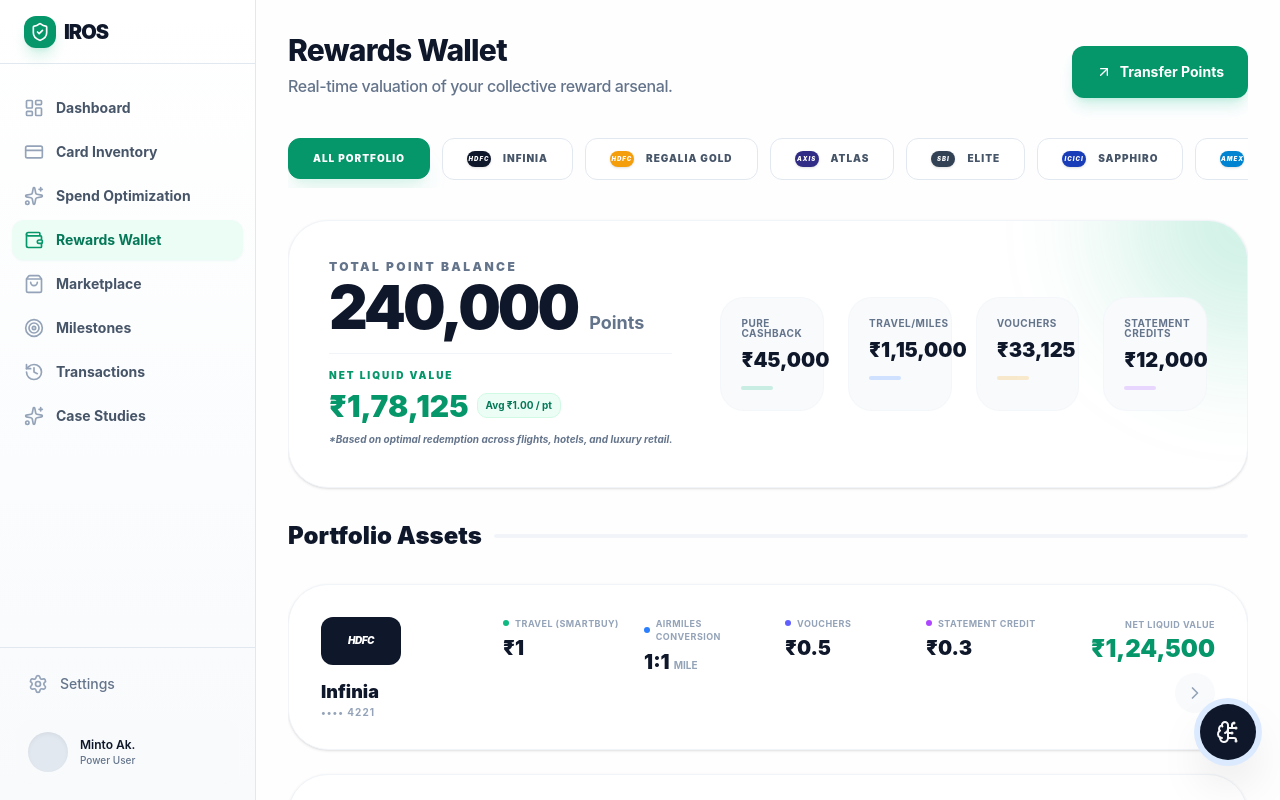
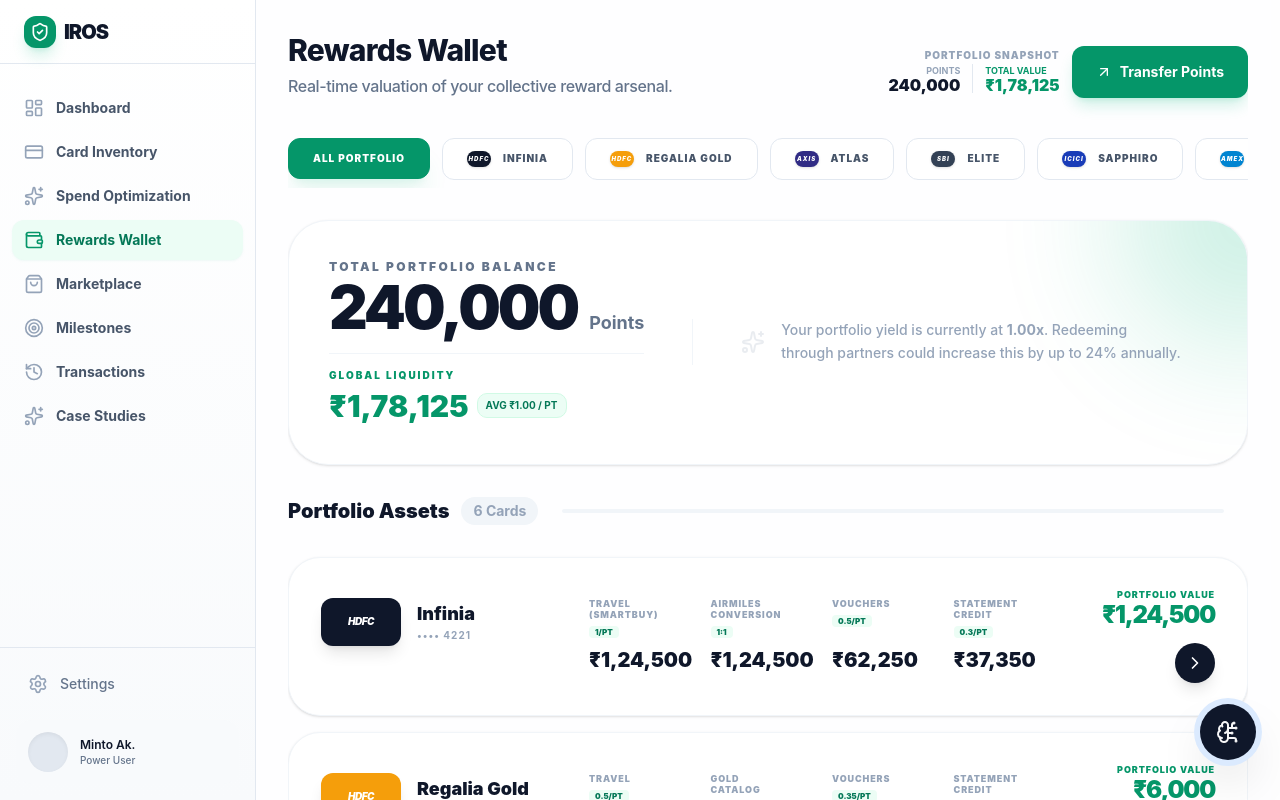
Before and after one commit to doshibros1531/indian-rewards-intelligence, a Next.js app: page /wallet in a window 1280 px wide. Shown: the top 800 px of the page. Built offline with nearby package versions, Linux system fonts and the light colour scheme.

Commit message:
reward wallet

```diff
--- a/app/wallet/page.tsx
+++ b/app/wallet/page.tsx
@@ -59,10 +59,27 @@
             <h1 className="text-2xl md:text-3xl font-extrabold tracking-tight text-slate-900 leading-tight">Rewards Wallet</h1>
             <p className="mt-1 text-sm md:text-base text-slate-500 font-medium tracking-tight">Real-time valuation of your collective reward arsenal.</p>
           </div>
+          <div className="flex items-center gap-3">
+            <div className="hidden md:block text-right">
+              <p className="text-[10px] font-black text-slate-400 uppercase tracking-widest leading-none mb-1">Portfolio Snapshot</p>
+              <div className="flex items-center gap-3">
+                 <div className="text-right border-r border-slate-200 pr-3">
+                    <p className="text-[9px] font-bold text-slate-400 uppercase">Points</p>
+                    <p className="text-base font-black text-slate-900 leading-none">{cards.reduce((acc, c) => acc + c.currentPoints, 0).toLocaleString()}</p>
+                 </div>
+                 <div className="text-left">
+                    <p className="text-[9px] font-bold text-emerald-600 uppercase">Total Value</p>
+                    <p className="text-base font-black text-emerald-600 leading-none">
+                       {formatCurrency(cards.reduce((acc, c) => acc + (c.currentPoints * c.pointsToRupees), 0))}
+                    </p>
+                 </div>
+              </div>
+            </div>
             <button className="flex items-center justify-center gap-2 rounded-xl bg-emerald-600 px-6 py-4 text-sm font-bold text-white shadow-lg shadow-emerald-500/20 hover:bg-emerald-500 transition-all w-full md:w-auto">
                <ArrowUpRight className="h-4 w-4" />
                Transfer Points
             </button>
+          </div>
         </div>
 
         {/* Card Selector */}
@@ -105,10 +122,10 @@
            )} />
 
            <div className="relative z-10 flex flex-col md:flex-row md:items-center justify-between gap-8 md:gap-12">
-              <div className="space-y-4">
+              <div className="space-y-4 text-left">
                  <div className="space-y-1">
                     <p className="text-[10px] md:text-xs font-black text-slate-500 uppercase tracking-[0.2em] leading-none">
-                      {selectedCardId === 'all' ? 'Total Point Balance' : `${displayData.name} Balance`}
+                      {selectedCardId === 'all' ? 'Total Portfolio Balance' : `${displayData.name} Balance`}
                     </p>
                     <div className="flex items-baseline gap-3">
                        <span className="text-4xl md:text-6xl font-black text-slate-900 tracking-tighter">
@@ -119,41 +136,25 @@
                  </div>
 
                  <div className="pt-4 border-t border-slate-100">
-                    <p className="text-[10px] font-black text-emerald-600 uppercase tracking-[0.2em] mb-2 leading-none">Net Liquid Value</p>
+                    <p className="text-[10px] font-black text-emerald-600 uppercase tracking-[0.2em] mb-2 leading-none">Global Liquidity</p>
                     <div className="flex items-center gap-2">
                        <span className="text-2xl md:text-3xl font-black text-emerald-600">
                          {formatCurrency(displayData.totalValue)}
                        </span>
-                       <span className="bg-emerald-50 text-emerald-700 text-[10px] font-bold px-2 py-1 rounded-md border border-emerald-100">
-                         Avg ₹{displayData.pointsToRupees.toFixed(2)} / pt
-                       </span>
+                       <div className="bg-emerald-50 text-emerald-700 text-[10px] font-bold px-2 py-1 rounded-md border border-emerald-100">
+                         AVG ₹{displayData.pointsToRupees.toFixed(2)} / PT
                        </div>
-                    {selectedCardId === 'all' && (
-                      <p className="text-[10px] font-bold text-slate-500 mt-2 italic">*Based on optimal redemption across flights, hotels, and luxury retail.</p>
-                    )}
+                    </div>
                  </div>
               </div>
 
-              <div className="flex-1 grid grid-cols-2 lg:grid-cols-4 gap-4 md:gap-6">
-                 <div className="bg-slate-50 p-4 md:p-5 rounded-2xl md:rounded-3xl border border-slate-100/50 group/item hover:bg-emerald-50 transition-colors">
-                    <p className="text-[9px] md:text-[10px] font-bold text-slate-500 uppercase tracking-wider mb-2 leading-none group-hover/item:text-emerald-600">Pure Cashback</p>
-                    <p className="text-lg md:text-xl font-black text-slate-900">{formatCurrency(displayData.breakdown.cashback)}</p>
-                    <div className="h-1 w-8 bg-emerald-500 mt-3 rounded-full opacity-20" />
-                 </div>
-                 <div className="bg-slate-50 p-4 md:p-5 rounded-2xl md:rounded-3xl border border-slate-100/50 group/item hover:bg-blue-50 transition-colors">
-                    <p className="text-[9px] md:text-[10px] font-bold text-slate-500 uppercase tracking-wider mb-2 leading-none group-hover/item:text-blue-600">Travel/Miles</p>
-                    <p className="text-lg md:text-xl font-black text-slate-900">{formatCurrency(displayData.breakdown.airmiles)}</p>
-                    <div className="h-1 w-8 bg-blue-500 mt-3 rounded-full opacity-20" />
-                 </div>
-                 <div className="bg-slate-50 p-4 md:p-5 rounded-2xl md:rounded-3xl border border-slate-100/50 group/item hover:bg-amber-50 transition-colors">
-                    <p className="text-[9px] md:text-[10px] font-bold text-slate-500 uppercase tracking-wider mb-2 leading-none group-hover/item:text-amber-600">Vouchers</p>
-                    <p className="text-lg md:text-xl font-black text-slate-900">{formatCurrency(displayData.breakdown.vouchers)}</p>
-                    <div className="h-1 w-8 bg-amber-500 mt-3 rounded-full opacity-20" />
-                 </div>
-                 <div className="bg-slate-50 p-4 md:p-5 rounded-2xl md:rounded-3xl border border-slate-100/50 group/item hover:bg-purple-50 transition-colors">
-                    <p className="text-[9px] md:text-[10px] font-bold text-slate-500 uppercase tracking-wider mb-2 leading-none group-hover/item:text-purple-600">Statement Credits</p>
-                    <p className="text-lg md:text-xl font-black text-slate-900">{formatCurrency(displayData.breakdown.cash)}</p>
-                    <div className="h-1 w-8 bg-purple-500 mt-3 rounded-full opacity-20" />
+              <div className="flex-1 lg:pl-12 border-l border-slate-100 hidden md:block">
+                 <div className="flex items-center gap-4 text-slate-400">
+                    <Sparkles className="h-6 w-6 opacity-20" />
+                    <p className="text-sm font-medium leading-relaxed max-w-[400px]">
+                       Your portfolio yield is currently at <strong>{displayData.pointsToRupees.toFixed(2)}x</strong>.
+                       Redeeming through partners could increase this by up to 24% annually.
+                    </p>
                  </div>
               </div>
            </div>
@@ -161,48 +162,49 @@
 
         {/* Individual Card Breakdown */}
         <div>
-           <h2 className="text-xl md:text-2xl font-black text-slate-900 mb-6 md:mb-8 flex items-center gap-3">
+           <div className="flex items-center justify-between mb-8">
+              <h2 className="text-xl font-black text-slate-900 flex items-center gap-3">
                  Portfolio Assets
-              <div className="h-1 flex-1 bg-slate-100 rounded-full" />
+                 <span className="text-slate-400 text-sm font-bold bg-slate-100 px-3 py-1 rounded-full">{cards.length} Cards</span>
               </h2>
+              <div className="h-1 flex-1 bg-slate-100 rounded-full mx-6 hidden md:block" />
+           </div>
 
-           <div className="grid gap-6">
-              {cards.map((card) => (
-                <div key={card.id} className="premium-card rounded-2xl md:rounded-[2.5rem] p-6 md:p-8 flex flex-col md:flex-row gap-6 md:gap-12 group transition-all hover:border-blue-100">
-                   <div className="flex md:flex-col items-center md:items-start justify-between md:justify-center md:w-[15%]">
-                      <div className={cn("h-10 w-14 md:h-12 md:w-20 rounded-xl flex items-center justify-center text-[8px] md:text-[10px] font-black italic tracking-tighter text-white transition-transform group-hover:scale-105", card.color)}>{card.issuer}</div>
-                      <div className="mt-0 md:mt-4 text-right md:text-left">
+           <div className="grid gap-4">
+              {cards.filter(c => selectedCardId === 'all' || c.id === selectedCardId).map((card) => (
+                <div key={card.id} className="premium-card bg-white border border-slate-100 rounded-[2rem] p-6 md:p-8 flex flex-col md:flex-row md:items-start gap-6 md:gap-12 transition-all hover:bg-slate-50 group">
+                   <div className="flex items-center gap-4 md:w-[220px] shrink-0 pt-2">
+                      <div className={cn("h-10 w-16 md:h-12 md:w-20 rounded-xl flex items-center justify-center text-[8px] md:text-[10px] font-black italic tracking-tighter text-white shadow-lg", card.color)}>{card.issuer}</div>
+                      <div>
                          <h3 className="text-base md:text-lg font-black text-slate-900 leading-tight">{card.name}</h3>
                          <p className="text-[10px] font-bold text-slate-400 uppercase tracking-widest leading-none mt-1">•••• {card.last4}</p>
                       </div>
                    </div>
 
-                   <div className="flex-1 grid grid-cols-2 lg:grid-cols-4 gap-4 md:gap-6 border-t md:border-t-0 border-slate-50 pt-6 md:pt-0">
+                   <div className="flex-1 border-t md:border-t-0 border-slate-50 pt-6 md:pt-2">
+                      <div className="grid grid-cols-2 lg:grid-cols-4 gap-x-12 gap-y-8">
                          {card.redemptionRules.slice(0, 4).map((rule, idx) => (
-                        <div key={idx} className="space-y-1">
-                           <div className="flex items-center gap-1.5 text-[9px] font-bold text-slate-400 uppercase tracking-wider">
-                              <div className={cn(
-                                "h-1.5 w-1.5 rounded-full",
-                                idx === 0 ? "bg-emerald-500" :
-                                idx === 1 ? "bg-blue-500" :
-                                idx === 2 ? "bg-indigo-500" : "bg-purple-500"
-                              )} />
-                              {rule.category}
+                           <div key={idx} className="space-y-2 flex flex-col">
+                              <div className="flex flex-col gap-1.5 min-h-[44px]">
+                                 <p className="text-[9px] font-black text-slate-400 uppercase tracking-widest leading-tight">{rule.category}</p>
+                                 <div className="inline-flex w-fit px-1.5 py-0.5 rounded bg-emerald-50 text-[8px] font-black text-emerald-700 leading-none">
+                                    {rule.unit ? `1:${rule.rate}` : `${rule.rate}/PT`}
                                  </div>
-                           <p className="text-base md:text-xl font-black text-slate-900">
-                             {rule.unit ? `1:${rule.rate}` : `₹${rule.rate}`}
-                             {rule.unit && <span className="text-[10px] ml-1 text-slate-400 font-bold uppercase">{rule.unit}</span>}
+                              </div>
+                              <p className="text-xl font-black text-slate-900 leading-none">
+                                {formatCurrency(card.currentPoints * rule.rate)}
                               </p>
                            </div>
                          ))}
                       </div>
+                   </div>
 
-                   <div className="flex md:flex-col items-center md:items-end justify-between md:justify-center border-t md:border-t-0 border-slate-50 pt-4 md:pt-0">
+                   <div className="flex items-center justify-between md:flex-col md:items-end md:justify-center border-t md:border-t-0 border-slate-50 pt-6 md:pt-0 shrink-0 lg:w-[140px]">
                       <div className="text-left md:text-right">
-                         <p className="text-[9px] font-bold text-slate-400 uppercase tracking-wider mb-1 leading-none">Net Liquid Value</p>
-                         <p className="text-xl md:text-2xl font-black text-emerald-600">{formatCurrency(card.currentPoints * card.pointsToRupees)}</p>
+                         <p className="text-[9px] font-black text-emerald-600 uppercase tracking-widest leading-none mb-1">Portfolio Value</p>
+                         <p className="text-2xl font-black text-emerald-600 tracking-tighter leading-none">{formatCurrency(card.currentPoints * card.pointsToRupees)}</p>
                       </div>
-                      <button className="h-10 w-10 rounded-full bg-slate-50 flex items-center justify-center text-slate-400 hover:bg-blue-600 hover:text-white transition-all hidden md:flex mt-2">
+                      <button className="h-10 w-10 rounded-full bg-slate-900 text-white flex items-center justify-center shadow-lg hover:scale-110 transition-all mt-4 hidden md:flex">
                          <ChevronRight className="h-5 w-5" />
                       </button>
                    </div>
```
Lines whose indentation alone changed are shown as unchanged.
